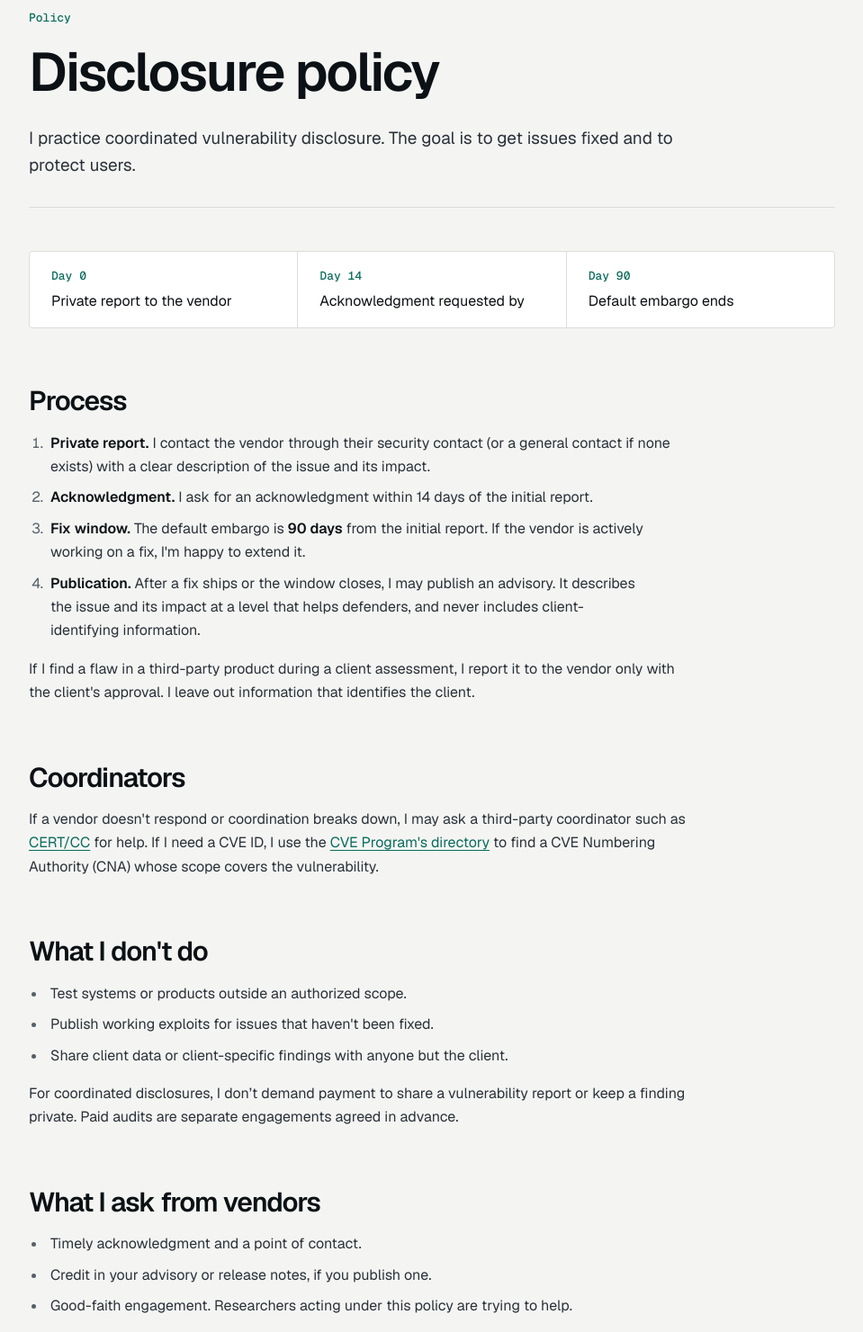
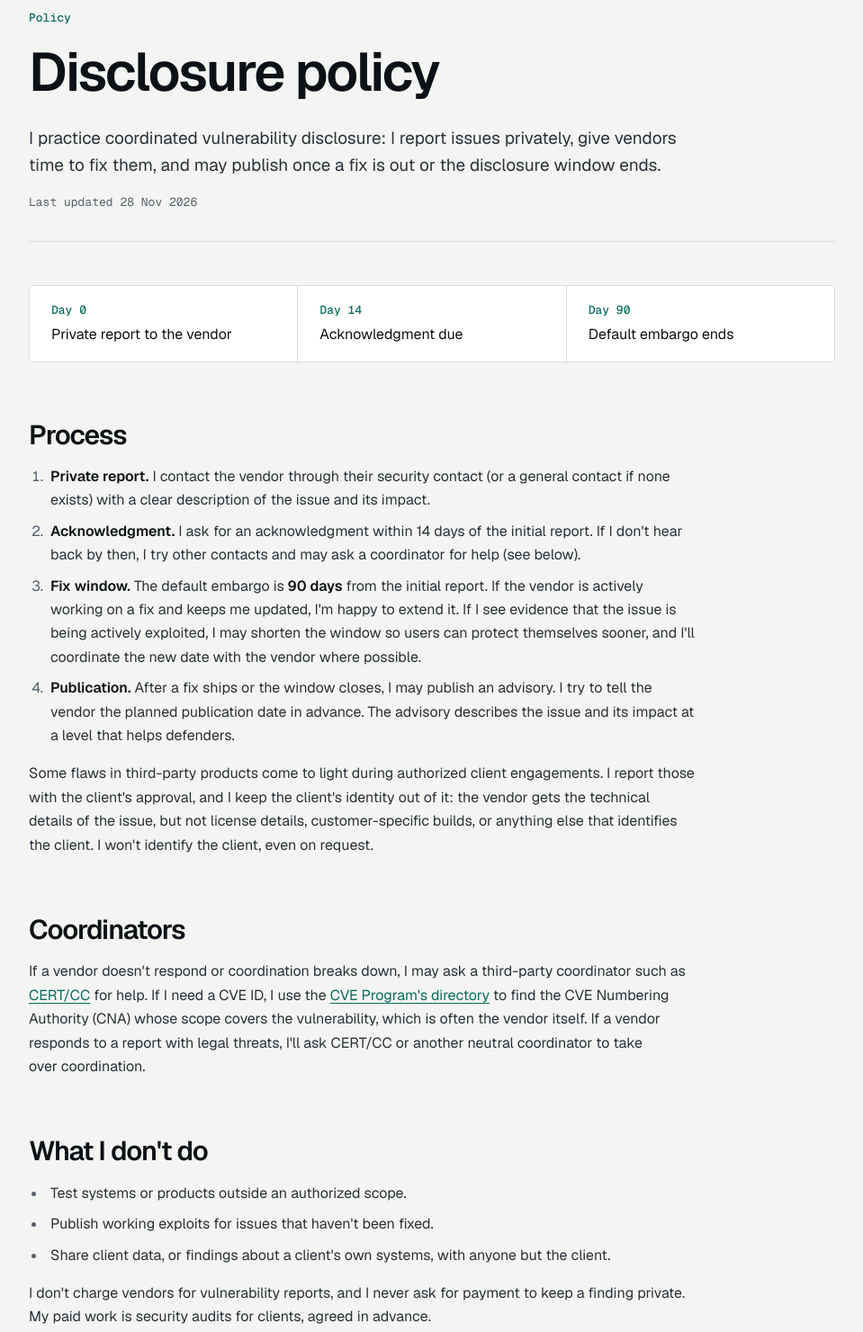
Before and after one commit to Error336070/Error336070.github.io, an Astro site: page /disclosure-policy in a window 1280 px wide. Shown: the part 120-1601 px from the top of the page at 90% size, without its empty margins (64-1023 px from the left). Built offline with nearby package versions, Linux system fonts and the light colour scheme; Astro itself is replaced by a stand-in of ours.

Commit message:
Tighten disclosure policy copy for vendors (#3)
Clarify the timeline label, what happens without an acknowledgment,
extensions and shortened windows for exploited issues, publication
notice, client anonymity, CNA lookup, legal-threat escalation and the
payment line. Add a "Last updated" date to the policy page.

Co-authored-by: Claude Opus 5.5 <noreply@anthropic.com>

```diff
--- a/src/pages/disclosure-policy.astro
+++ b/src/pages/disclosure-policy.astro
@@ -1,8 +1,10 @@
 ---
 import Base from '../layouts/Base.astro';
 import { SITE } from '../site.config';
+import { fmtDate, isoDate } from '../lib/content';
 const days = SITE.disclosureWindowDays;
 const ack = SITE.acknowledgmentDays;
+const updated = new Date(SITE.policyUpdated);
 ---
 
 <Base title="Disclosure policy" description="How I report and publish security findings.">
@@ -10,43 +12,45 @@ const ack = SITE.acknowledgmentDays;
     <header class="page-head">
       <p class="eyebrow">Policy</p>
       <h1>Disclosure policy</h1>
-      <p class="lede">I practice coordinated vulnerability disclosure. The goal is to get issues fixed and to protect users.</p>
+      <p class="lede">I practice coordinated vulnerability disclosure: I report issues privately, give vendors time to fix them, and may publish once a fix is out or the disclosure window ends.</p>
+      <p class="page-updated">Last updated <time datetime={isoDate(updated)}>{fmtDate(updated)}</time></p>
     </header>
 
     <ol class="glance" aria-label="The default timeline">
       <li><span class="glance-day">Day 0</span><span class="glance-what">Private report to the vendor</span></li>
-      <li><span class="glance-day">Day {ack}</span><span class="glance-what">Acknowledgment requested by</span></li>
+      <li><span class="glance-day">Day {ack}</span><span class="glance-what">Acknowledgment due</span></li>
       <li><span class="glance-day">Day {days}</span><span class="glance-what">Default embargo ends</span></li>
     </ol>
 
     <h2>Process</h2>
     <ol>
       <li><strong>Private report.</strong> I contact the vendor through their security contact (or a general contact if none exists) with a clear description of the issue and its impact.</li>
-      <li><strong>Acknowledgment.</strong> I ask for an acknowledgment within {ack} days of the initial report.</li>
-      <li><strong>Fix window.</strong> The default embargo is <strong>{days} days</strong> from the initial report. If the vendor is actively working on a fix, I'm happy to extend it.</li>
-      <li><strong>Publication.</strong> After a fix ships or the window closes, I may publish an advisory. It describes the issue and its impact at a level that helps defenders, and never includes client-identifying information.</li>
+      <li><strong>Acknowledgment.</strong> I ask for an acknowledgment within {ack} days of the initial report. If I don't hear back by then, I try other contacts and may ask a coordinator for help (see below).</li>
+      <li><strong>Fix window.</strong> The default embargo is <strong>{days} days</strong> from the initial report. If the vendor is actively working on a fix and keeps me updated, I'm happy to extend it. If I see evidence that the issue is being actively exploited, I may shorten the window so users can protect themselves sooner, and I'll coordinate the new date with the vendor where possible.</li>
+      <li><strong>Publication.</strong> After a fix ships or the window closes, I may publish an advisory. I try to tell the vendor the planned publication date in advance. The advisory describes the issue and its impact at a level that helps defenders.</li>
     </ol>
-    <p>If I find a flaw in a third-party product during a client assessment, I report it to the vendor only with the client's approval. I leave out information that identifies the client.</p>
+    <p>Some flaws in third-party products come to light during authorized client engagements. I report those with the client's approval, and I keep the client's identity out of it: the vendor gets the technical details of the issue, but not license details, customer-specific builds, or anything else that identifies the client. I won't identify the client, even on request.</p>
 
     <h2>Coordinators</h2>
-    <p>If a vendor doesn't respond or coordination breaks down, I may ask a third-party coordinator such as <a href="https://www.kb.cert.org/vuls/report/">CERT/CC</a> for help. If I need a CVE ID, I use the <a href="https://www.cve.org/PartnerInformation/ListofPartners">CVE Program's directory</a> to find a CVE Numbering Authority (CNA) whose scope covers the vulnerability.</p>
+    <p>If a vendor doesn't respond or coordination breaks down, I may ask a third-party coordinator such as <a href="https://www.kb.cert.org/vuls/report/">CERT/CC</a> for help. If I need a CVE ID, I use the <a href="https://www.cve.org/PartnerInformation/ListofPartners">CVE Program's directory</a> to find the CVE Numbering Authority (CNA) whose scope covers the vulnerability, which is often the vendor itself. If a vendor responds to a report with legal threats, I'll ask CERT/CC or another neutral coordinator to take over coordination.</p>
 
     <h2>What I don't do</h2>
     <ul>
       <li>Test systems or products outside an authorized scope.</li>
       <li>Publish working exploits for issues that haven't been fixed.</li>
-      <li>Share client data or client-specific findings with anyone but the client.</li>
+      <li>Share client data, or findings about a client's own systems, with anyone but the client.</li>
     </ul>
-    <p>For coordinated disclosures, I don’t demand payment to share a vulnerability report or keep a finding private. Paid audits are separate engagements agreed in advance.</p>
+    <p>I don't charge vendors for vulnerability reports, and I never ask for payment to keep a finding private. My paid work is security audits for clients, agreed in advance.</p>
 
     <h2>What I ask from vendors</h2>
     <ul>
       <li>Timely acknowledgment and a point of contact.</li>
       <li>Credit in your advisory or release notes, if you publish one.</li>
-      <li>Good-faith engagement. Researchers acting under this policy are trying to help.</li>
+      <li>Good-faith engagement. I report issues to help get them fixed.</li>
+      <li>No legal threats over good-faith research reported under this policy.</li>
     </ul>
 
     <h2>Contact</h2>
-    <p>Send new reports to <a href={`mailto:${SITE.email}`}>{SITE.email}</a>. If I've sent you a report, reply in the same email thread, and we can work from there. My PGP key and fingerprint are on the <a href="/contact/">contact page</a>.</p>
+    <p>If I've sent you a report, reply in the same email thread, and we can work from there. To reach me about a disclosure, or to report a security issue in this site, email <a href={`mailto:${SITE.email}`}>{SITE.email}</a>. My PGP key and fingerprint are on the <a href="/contact/">contact page</a>.</p>
   </article>
 </Base>
--- a/src/site.config.ts
+++ b/src/site.config.ts
@@ -16,6 +16,8 @@ export const SITE = {
 
   disclosureWindowDays: 90,
   acknowledgmentDays: 14,
+  // Shown as "Last updated" on the disclosure policy page. Bump it whenever the policy text changes.
+  policyUpdated: '2026-11-28',
 };
 
 // Research fields. The ids are used in research frontmatter (`field:`) and in URLs (/research/field/<id>/).
--- a/src/styles/global.css
+++ b/src/styles/global.css
@@ -425,6 +425,7 @@ h3 { font-weight: 600; letter-spacing: -0.015em; }
 
 .section-head { border-top: 1px solid var(--line-strong); padding-top: var(--s-4); }
 .page-head { border-bottom: 1px solid var(--line); padding-bottom: var(--s-6); }
+.page-updated { margin: var(--s-4) 0 0; font-family: var(--font-mono); font-size: var(--t-label); color: var(--muted); }
 
 .adv-card { border-left: 2px solid var(--line-strong); }
 .adv-card:has(.sev-critical) { border-left-color: var(--crit); }
```
